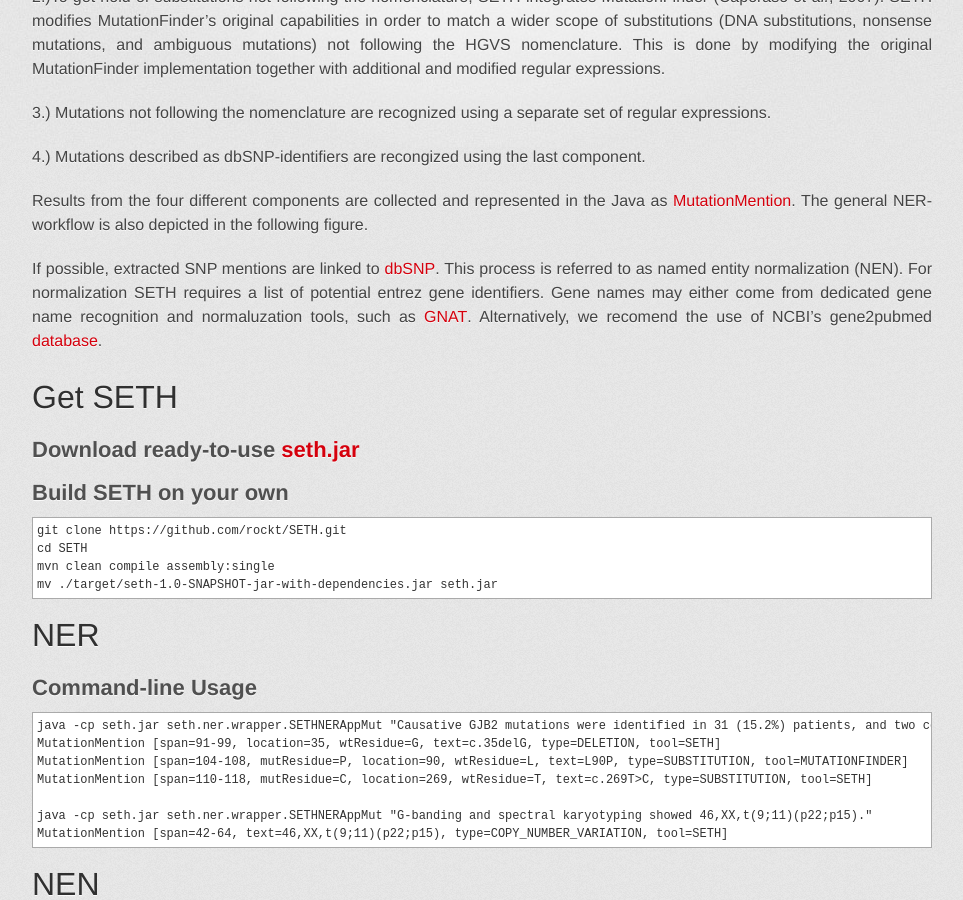
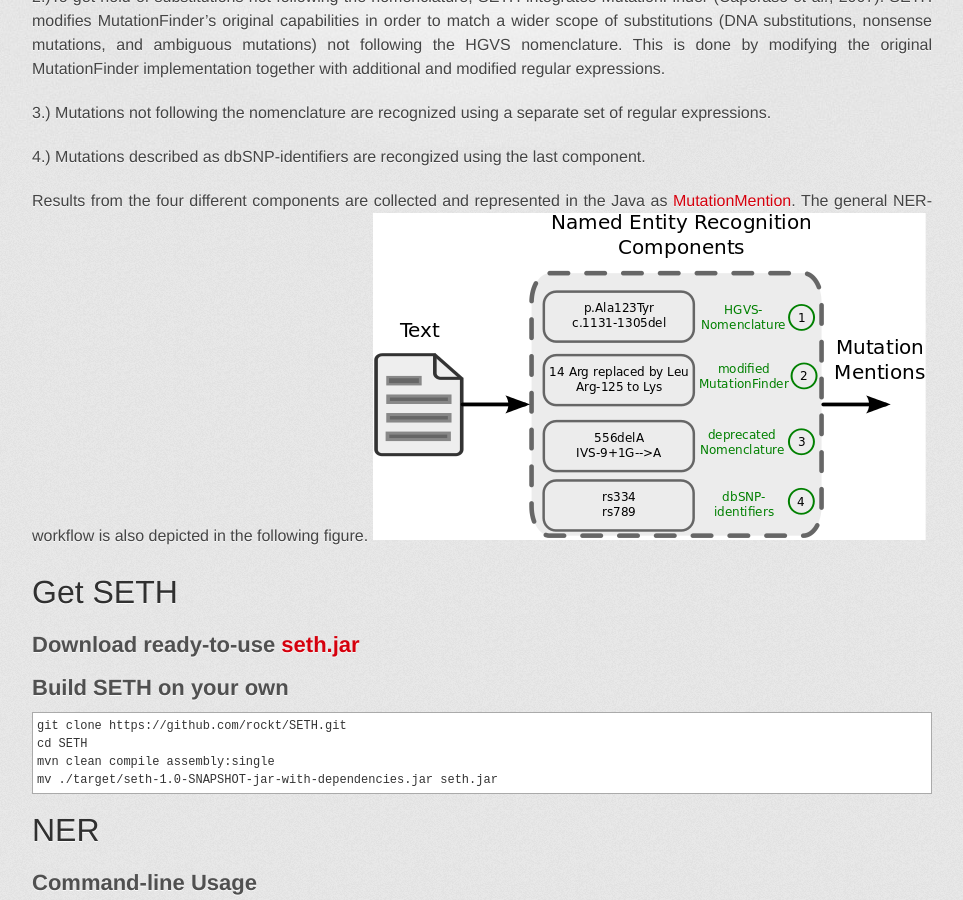
Before and after one commit to rockt/SETH, a Jekyll site: the page built from index.md, in a window 1280 px wide and 900 px high, scrolled down 426 px. Shown: the whole window, without its empty margins (158-1121 px from the left). Built offline with Jekyll 4.4.1, drawn with Linux system fonts in a browser that asks for light colours; some web fonts are replaced.

Commit message:
Update index.md

```diff
--- a/index.md
+++ b/index.md
@@ -16,10 +16,9 @@
 
 Results from the four different components are collected and represented in the Java as  [MutationMention](https://github.com/rockt/SETH/blob/master/src/main/java/de/hu/berlin/wbi/objects/MutationValidation.java).
 The general NER-workflow is also depicted in the following figure.
+![Workflow](https://github.com/rockt/SETH/blob/ad7b9fbccd976a6775a03daf332b08ee52a08a0f/images/dataflow.png "NER-Workflow")
 
 
-If possible, extracted SNP mentions are linked to [dbSNP](http://www.ncbi.nlm.nih.gov/SNP/). This process  is referred to as named entity normalization (NEN). For normalization SETH requires a list of potential entrez gene identifiers. Gene names may either come from dedicated gene name recognition and normaluzation tools, such as [GNAT](http://gnat.sourceforge.net/).
-Alternatively, we recomend the use of NCBI's gene2pubmed [database](ftp://ftp.ncbi.nlm.nih.gov/gene/DATA/gene2pubmed.gz).
 
 # Get SETH
 ## Download ready-to-use [seth.jar](https://www.informatik.hu-berlin.de/forschung/gebiete/wbi/resources/chemspot/seth.jar)
```
